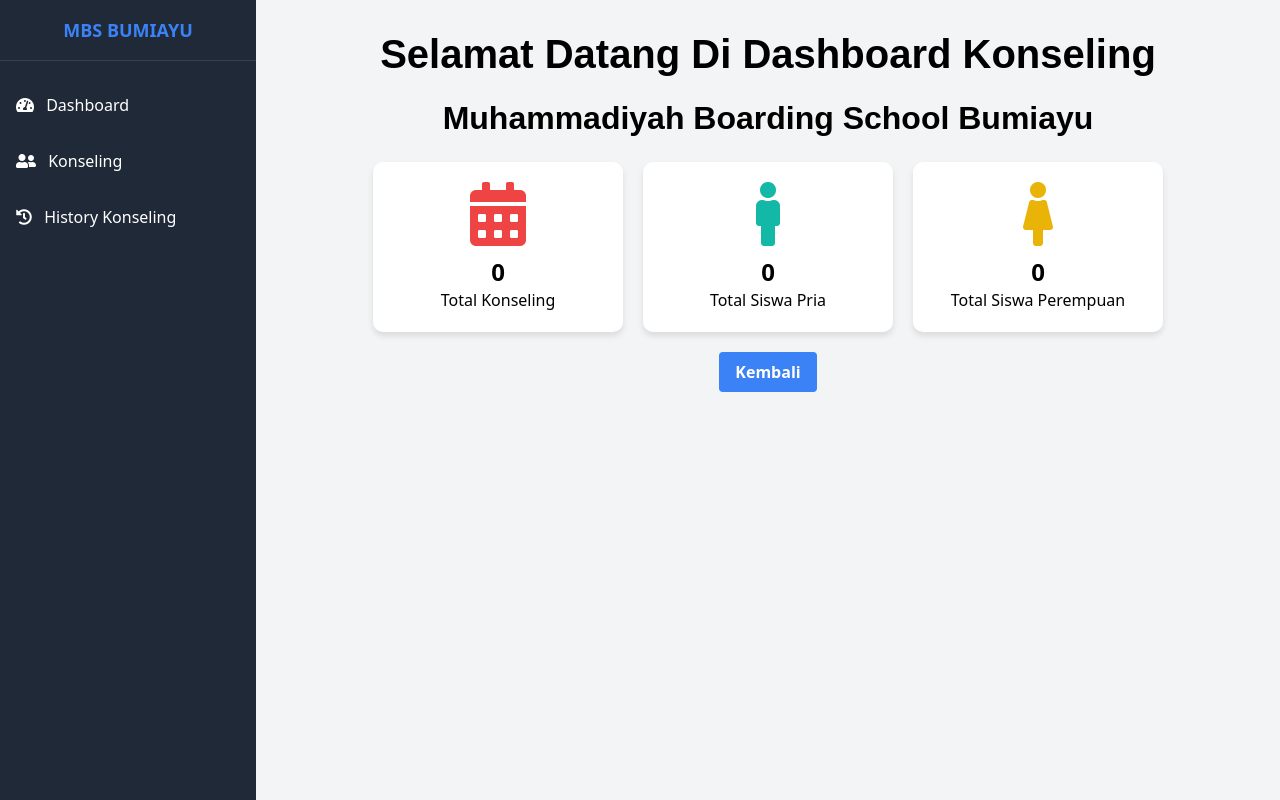
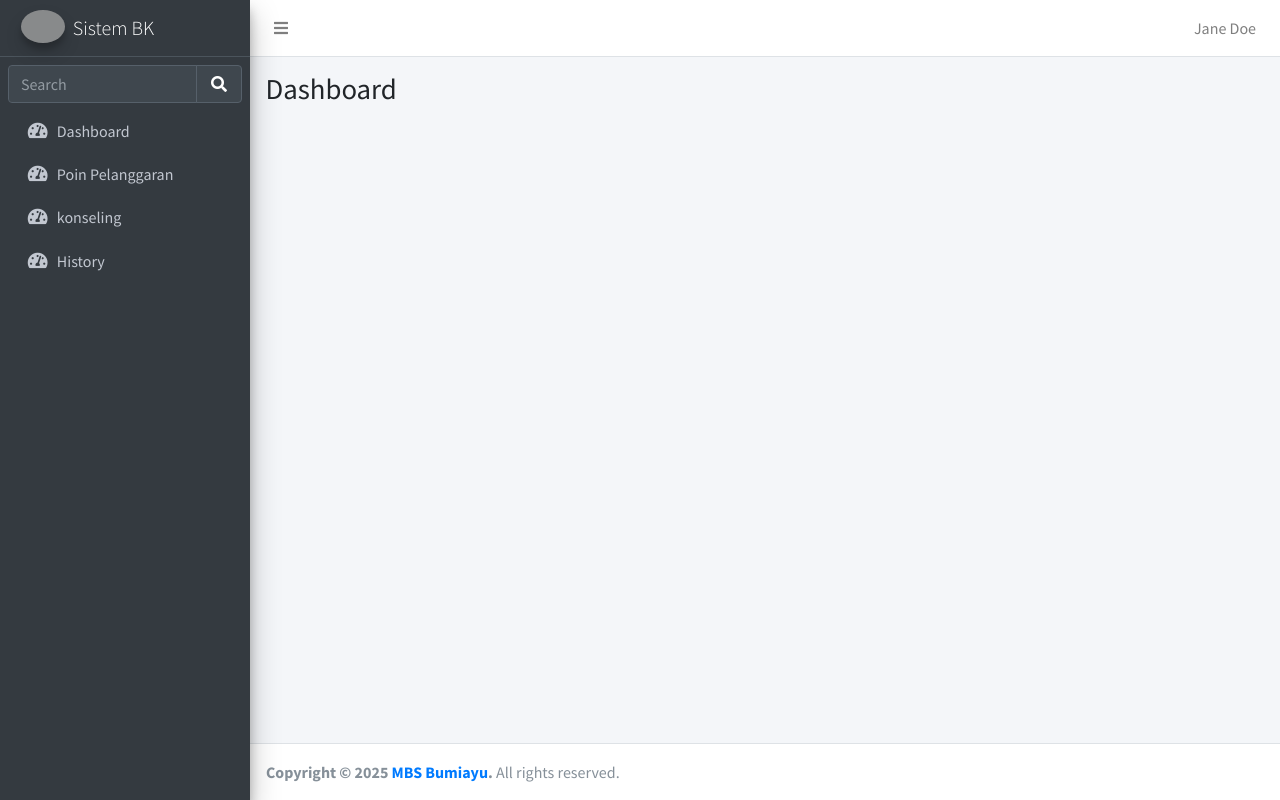
Before and after one commit to Ndaru7/counseling-system, a PHP site: page /admin/dashboard.php in a window 1280 px wide. Run offline with PHP 8.4, Linux system fonts and the light colour scheme; data that the repository does not hold is empty; some libraries are stand-ins or nearby versions; grey boxes are pictures that could not be loaded.

Commit message:
tambah halaman dashboard admin

```diff
--- /dev/null
+++ b/admin/dashboard.php
@@ -0,0 +1,187 @@
+<?php
+// $servername = "localhost";
+// $username = "root";
+// $password = "";
+// $dbname = "db_mbskonseling";
+
+// // Membuat koneksi
+// $conn = new mysqli($servername, $username, $password, $dbname);
+
+// // Memeriksa koneksi
+// if ($conn->connect_error) {
+//     die("Connection failed: " . $conn->connect_error);
+// }
+
+// // Menghitung total konseling
+// $sqlTotalKonseling = "SELECT COUNT(*) as totalKonseling FROM konseling";
+// $resultTotalKonseling = $conn->query($sqlTotalKonseling);
+// $rowTotalKonseling = $resultTotalKonseling->fetch_assoc();
+// $totalKonseling = $rowTotalKonseling['totalKonseling'];
+
+// // Menghitung total pria
+// $sqlTotalPria = "SELECT COUNT(*) as totalPria FROM konseling WHERE jenis_kelamin = 'Laki-laki'";
+// $resultTotalPria = $conn->query($sqlTotalPria);
+// $rowTotalPria = $resultTotalPria->fetch_assoc();
+// $totalPria = $rowTotalPria['totalPria'];
+
+// // Menghitung total wanita
+// $sqlTotalWanita = "SELECT COUNT(*) as totalWanita FROM konseling WHERE jenis_kelamin = 'Perempuan'";
+// $resultTotalWanita = $conn->query($sqlTotalWanita);
+// $rowTotalWanita = $resultTotalWanita->fetch_assoc();
+// $totalWanita = $rowTotalWanita['totalWanita'];
+
+// $conn->close();
+?>
+
+<!DOCTYPE html>
+<html>
+
+<head>
+    <meta charset="utf-8">
+    <meta name="viewport" content="width=device-width, initial-scale=1">
+    <title>Sitem BK | Dashboard</title>
+
+    <!-- Google Font: Source Sans Pro -->
+    <link rel="stylesheet" href="https://fonts.googleapis.com/css?family=Source+Sans+Pro:300,400,400i,700&display=fallback">
+    <!-- Font Awesome -->
+    <link rel="stylesheet" href="../assets/plugins/fontawesome-free/css/all.min.css">
+    <!-- Theme style -->
+    <link rel="stylesheet" href="../assets/dist/css/adminlte.min.css">
+</head>
+
+<body class="hold-transition sidebar-mini">
+    <!-- Site wrapper -->
+    <div class="wrapper">
+        <!-- Navbar -->
+        <nav class="main-header navbar navbar-expand navbar-white navbar-light">
+            <!-- Left navbar links -->
+            <ul class="navbar-nav">
+                <li class="nav-item">
+                    <a class="nav-link" data-widget="pushmenu" href="#" role="button"><i class="fas fa-bars"></i></a>
+                </li>
+            </ul>
+
+            <!-- Right navbar links -->
+            <ul class="navbar-nav ml-auto">
+                <li class="nav-item dropdown user-menu">
+                    <a href="#" class="nav-link dropdown-toggle" data-toggle="dropdown">
+                        <!-- <img src="../../dist/img/user2-160x160.jpg" class="user-image img-circle elevation-2" alt="User Image"> -->
+                        <span class="d-none d-md-inline">Jane Doe</span>
+                    </a>
+                    <ul class="dropdown-menu dropdown-menu-md dropdown-menu-right">
+                        <!-- User image -->
+                        <li class="user-header bg-default">
+                            <!-- <img src="../../dist/img/user2-160x160.jpg" class="img-circle elevation-2" alt="User Image"> -->
+                            <p>Jane Doe</p>
+                        </li>
+                        <!-- Menu Footer-->
+                        <li class="user-footer">
+                            <a href="#" class="btn btn-primary btn-flat float-left">Profile</a>
+                            <a href="#" class="btn btn-danger btn-flat float-right">Keluar</a>
+                        </li>
+                    </ul>
+                </li>
+            </ul>
+        </nav>
+        <!-- /.navbar -->
+
+        <!-- Main Sidebar Container -->
+        <aside class="main-sidebar sidebar-dark-primary elevation-4">
+            <!-- Brand Logo -->
+            <a href="" class="brand-link">
+                <img src="../assets/images/logo.png" alt="AdminLTE Logo" class="brand-image img-circle elevation-3" style="opacity: .8">
+                <span class="brand-text font-weight-light">Sistem BK</span>
+            </a>
+
+            <!-- Sidebar -->
+            <div class="sidebar">
+                <!-- SidebarSearch Form -->
+                <div class="form-inline mt-2">
+                    <div class="input-group" data-widget="sidebar-search">
+                        <input class="form-control form-control-sidebar" type="search" placeholder="Search" aria-label="Search">
+                        <div class="input-group-append">
+                            <button class="btn btn-sidebar">
+                                <i class="fas fa-search fa-fw"></i>
+                            </button>
+                        </div>
+                    </div>
+                </div>
+
+                <!-- Sidebar Menu -->
+                <nav class="mt-2">
+                    <ul class="nav nav-pills nav-sidebar flex-column" data-widget="treeview" role="menu" data-accordion="false">
+                        <!-- Add icons to the links using the .nav-icon class
+                        with font-awesome or any other icon font library -->
+                        <li class="nav-item">
+                            <a href="../admin/dashboard.php" class="nav-link">
+                                <i class="nav-icon fas fa-tachometer-alt"></i>
+                                <p>Dashboard</p>
+                            </a>
+                        </li>
+                        <li class="nav-item">
+                            <a href="#" class="nav-link">
+                                <i class="nav-icon fas fa-tachometer-alt"></i>
+                                <p>Poin Pelanggaran</p>
+                            </a>
+                        </li>
+                        <li class="nav-item">
+                            <a href="#" class="nav-link">
+                                <i class="nav-icon fas fa-tachometer-alt"></i>
+                                <p>konseling</p>
+                            </a>
+                        </li>
+                        <li class="nav-item">
+                            <a href="#" class="nav-link">
+                                <i class="nav-icon fas fa-tachometer-alt"></i>
+                                <p>History</p>
+                            </a>
+                        </li>
+                    </ul>
+                </nav>
+                <!-- /.sidebar-menu -->
+            </div>
+            <!-- /.sidebar -->
+        </aside>
+
+        <!-- Content Wrapper. Contains page content -->
+        <div class="content-wrapper">
+            <!-- Content Header (Page header) -->
+            <section class="content-header">
+                <div class="container-fluid">
+                    <h1>Dashboard</h1>
+                </div><!-- /.container-fluid -->
+            </section>
+
+            <!-- Main content -->
+            <section class="content">
+                <!-- Default box -->
+
+                <!-- /.card -->
+            </section>
+            <!-- /.content -->
+        </div>
+        <!-- /.content-wrapper -->
+
+        <footer class="main-footer">
+            <strong>Copyright &copy; 2025 <a href="">MBS Bumiayu</a>.</strong> All rights reserved.
+        </footer>
+
+        <!-- Control Sidebar -->
+        <aside class="control-sidebar control-sidebar-dark">
+            <!-- Control sidebar content goes here -->
+        </aside>
+        <!-- /.control-sidebar -->
+    </div>
+    <!-- ./wrapper -->
+
+    <!-- jQuery -->
+    <script src="../assets/plugins/jquery/jquery.min.js"></script>
+    <!-- Bootstrap 4 -->
+    <script src="../assets/plugins/bootstrap/js/bootstrap.bundle.min.js"></script>
+    <!-- AdminLTE App -->
+    <script src="../assets/dist/js/adminlte.min.js"></script>
+    <!-- AdminLTE for demo purposes -->
+    <!-- <script src="../assets/dist/js/demo.js"></script> -->
+</body>
+
+</html>
--- a/dashboard.php
+++ /dev/null
@@ -1,146 +0,0 @@
-<?php
-$servername = "localhost";
-$username = "root";
-$password = "";
-$dbname = "db_mbskonseling";
-
-// Membuat koneksi
-$conn = new mysqli($servername, $username, $password, $dbname);
-
-// Memeriksa koneksi
-if ($conn->connect_error) {
-    die("Connection failed: " . $conn->connect_error);
-}
-
-// Menghitung total konseling
-$sqlTotalKonseling = "SELECT COUNT(*) as totalKonseling FROM konseling";
-$resultTotalKonseling = $conn->query($sqlTotalKonseling);
-$rowTotalKonseling = $resultTotalKonseling->fetch_assoc();
-$totalKonseling = $rowTotalKonseling['totalKonseling'];
-
-// Menghitung total pria
-$sqlTotalPria = "SELECT COUNT(*) as totalPria FROM konseling WHERE jenis_kelamin = 'Laki-laki'";
-$resultTotalPria = $conn->query($sqlTotalPria);
-$rowTotalPria = $resultTotalPria->fetch_assoc();
-$totalPria = $rowTotalPria['totalPria'];
-
-// Menghitung total wanita
-$sqlTotalWanita = "SELECT COUNT(*) as totalWanita FROM konseling WHERE jenis_kelamin = 'Perempuan'";
-$resultTotalWanita = $conn->query($sqlTotalWanita);
-$rowTotalWanita = $resultTotalWanita->fetch_assoc();
-$totalWanita = $rowTotalWanita['totalWanita'];
-
-$conn->close();
-?>
-<!DOCTYPE html>
-<html>
-<head>
-    <title>Dashboard Konseling</title>
-    <script src="https://cdn.tailwindcss.com"></script>
-    <link href="https://cdnjs.cloudflare.com/ajax/libs/font-awesome/5.15.3/css/all.min.css" rel="stylesheet"/>
-    <style>
-        .welcome-text {
-            font-family: 'Arial', sans-serif;
-            font-size: 2.5rem;
-            font-weight: bold;
-            text-align: center;
-            margin-bottom: 10px;
-        }
-        .sub-text {
-            font-family: 'Arial', sans-serif;
-            font-size: 2rem;
-            font-weight: bold;
-            text-align: center;
-            margin-bottom: 20px;
-        }
-        .stats-container {
-            display: flex;
-            justify-content: center;
-            align-items: center;
-            gap: 20px;
-            margin-bottom: 20px;
-        }
-        .stat-card {
-            background-color: white;
-            padding: 20px;
-            border-radius: 10px;
-            box-shadow: 0 4px 6px rgba(0, 0, 0, 0.1);
-            text-align: center;
-            flex: 1;
-            max-width: 250px;
-        }
-        .stat-icon {
-            font-size: 4rem;
-        }
-        .stat-text {
-            margin-top: 10px;
-        }
-        .back-button {
-            display: flex;
-            justify-content: center;
-            margin-top: 20px;
-        }
-    </style>
-</head>
-<body class="bg-gray-100">
-    <div class="flex">
-        <!-- Sidebar -->
-        <div class="w-1/5 bg-gray-800 h-screen text-white">
-            <div class="p-4 text-center text-lg font-bold border-b border-gray-700">
-                <span class="text-blue-500"> MBS BUMIAYU</span>
-            </div>
-            <ul class="mt-4">
-                <li class="p-4 hover:bg-gray-700">
-                    <i class="fas fa-tachometer-alt mr-2"></i>
-                    <a href="dashboard.php">Dashboard</a>
-                </li>
-                <li class="p-4 hover:bg-gray-700">
-                    <i class="fas fa-user-friends mr-2"></i>
-                    <a href="konseling.php">Konseling</a>
-                </li>
-                <li class="p-4 hover:bg-gray-700">
-                    <i class="fas fa-history mr-2"></i>
-                    <a href="history.php">History Konseling</a>
-                </li>
-            </ul>
-        </div>
-        <!-- Main Content -->
-        <div class="w-4/5 p-6">
-            <div class="welcome-text">
-                Selamat Datang Di Dashboard Konseling
-            </div>
-            <div class="sub-text">
-                Muhammadiyah Boarding School Bumiayu
-            </div>
-            <div class="stats-container">
-                <div class="stat-card">
-                    <i class="fas fa-calendar-alt text-red-500 stat-icon"></i>
-                    <div class="stat-text">
-                        <p class="text-2xl font-bold"><?php echo $totalKonseling; ?></p>
-                        <p>Total Konseling</p>
-                    </div>
-                </div>
-                <div class="stat-card">
-                    <i class="fas fa-male text-teal-500 stat-icon"></i>
-                    <div class="stat-text">
-                        <p class="text-2xl font-bold"><?php echo $totalPria; ?></p>
-                        <p>Total Siswa Pria</p>
-                    </div>
-                </div>
-                <div class="stat-card">
-                    <i class="fas fa-female text-yellow-500 stat-icon"></i>
-                    <div class="stat-text">
-                        <p class="text-2xl font-bold"><?php echo $totalWanita; ?></p>
-                        <p>Total Siswa Perempuan</p>
-                    </div>
-                </div>
-            </div>
-            <div class="back-button">
-                <a href="index.php" class="bg-blue-500 hover:bg-blue-700 text-white font-bold py-2 px-4 rounded">
-                    Kembali
-                </a>
-            </div>
-        </div>
-    </div>
-</body>
-</html>
```
Also changed, not shown: auth/login.php (+76 -74 lines), index.php (+2 -7 lines).
